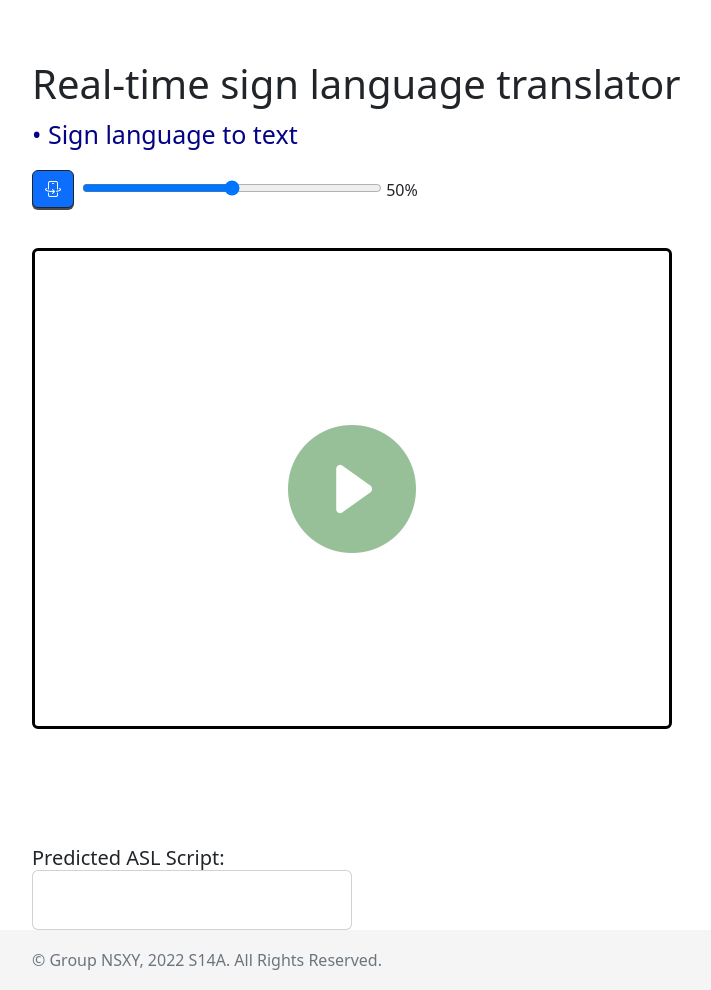
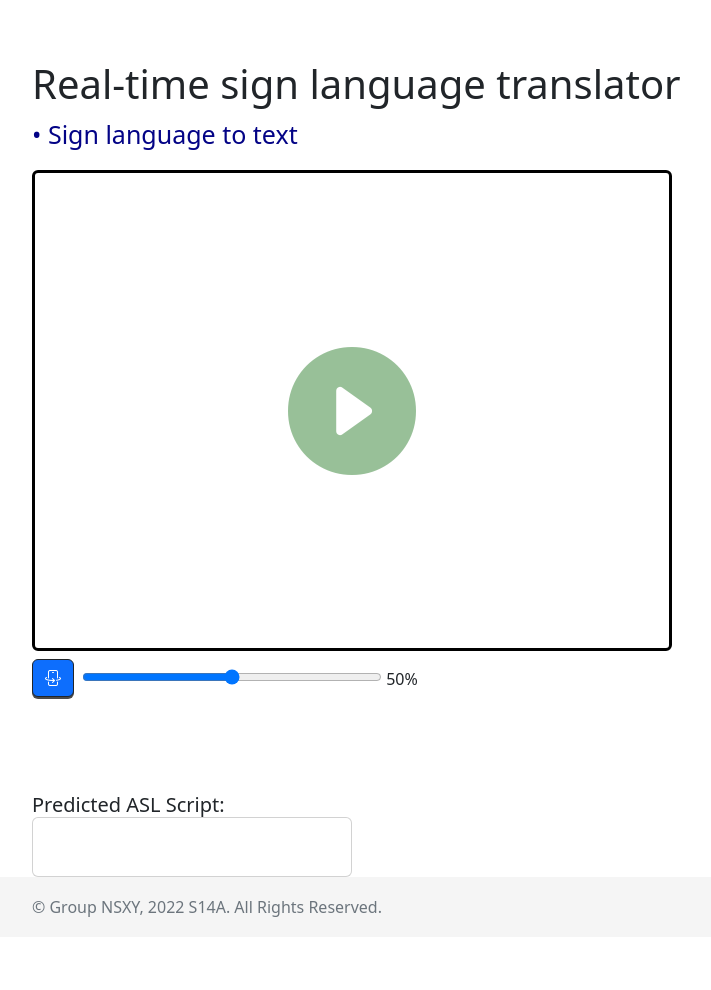
Before and after one commit to FAXMACHIN-E/Cam-Example, a Flask app: page /video in a window 1280 px wide. Shown: the part 56-1046 px from the top of the page, without its empty margins (53-764 px from the left). After the commit the page ends 973 px from the top, so only its background shows below. Run offline with Flask 2, Linux system fonts and the light colour scheme; parts of the project's set-up code (start-up, migrations or seed data) failed here and were passed over; some libraries are stand-ins or nearby versions.

Commit message:
restructure camera prediction control

```diff
--- a/templates/cam_control.html
+++ b/templates/cam_control.html
@@ -28,26 +28,6 @@
     top: 2px;
   }
 </style>
-<div class="btn-toolbar mb-3">
-  <div class="btn-group me-2">
-    <button id="#btn-flipx" type="button", class="btn btn-rounded btn-ctrl btn-primary border-dark "
-      onclick="document.getElementById('#video').classList.toggle('flipx')"
-      data-bs-toggle="tooltip" data-bs-placement="top" title="Flip camera" trigger="hover" delay="0"
-      data-mdb-ripple-duration="0">
-      <i class="bi bi-phone-flip" ></i>
-    </button>
-  </div>
-  <div class="input-group">
-    <form style='margin-top: 8px;' data-bs-toggle="tooltip" data-bs-placement="top"
-      title="Sensitivity: prediction probability threshold" trigger="hover" delay="0">
-      <input type="range" id="sliderI" value="50" min="15" max="85" oninput="sliderO.value = sliderI.value" style="width: 300px; ">
-      <output id="sliderO">50</output><span>%</span>
-    </form>
-  </div>
-</div>
-
-<br/>
-
 <div class="ratio ratio-4x3 rounded", style="max-width:640px;border: 3px black solid;">
   <button id="#btn" type="button", class="btn btn-rounded shadow-none border-0"
     onmouseover = "this.style.opacity = '1'" onmouseout = "this.style.opacity = '0.4'"
@@ -66,13 +46,30 @@
   <canvas class="output_canvas" width="640px" height="360px"></canvas>
 </div> -->
 
-<br/>
+<div class="btn-toolbar mb-3 " style="margin-top: 8px">
+  <div class="btn-group me-2">
+    <button id="#btn-flipx" type="button", class="btn btn-rounded btn-ctrl btn-primary border-dark "
+      onclick="document.getElementById('#video').classList.toggle('flipx')"
+      data-bs-toggle="tooltip" data-bs-placement="top" title="Flip camera" trigger="hover" delay="0"
+      data-mdb-ripple-duration="0">
+      <i class="bi bi-phone-flip" ></i>
+    </button>
+  </div>
+  <div class="input-group">
+    <form style='margin-top: 8px;' data-bs-toggle="tooltip" data-bs-placement="top"
+      title="Sensitivity: prediction probability threshold" trigger="hover" delay="0">
+      <input type="range" id="sliderI" value="50" min="15" max="85" oninput="sliderO.value = sliderI.value" style="width: 300px; ">
+      <output id="sliderO">50</output><span>%</span>
+    </form>
+  </div>
+</div>
 
-<div>
+
+
+<div style="height: 80px;">
   <p id="#msg" style="font-size:35px;color:rgb(3, 3, 134)"><br/></p>
 </div>
 
-<br>
 
 <h5 class="card-title">Predicted ASL Script:</h5>
 <div class="card overflow-auto" style="max-width: 320px;max-height: 100px;min-height: 60px;display: flex;flex-direction: column-reverse;">
```
